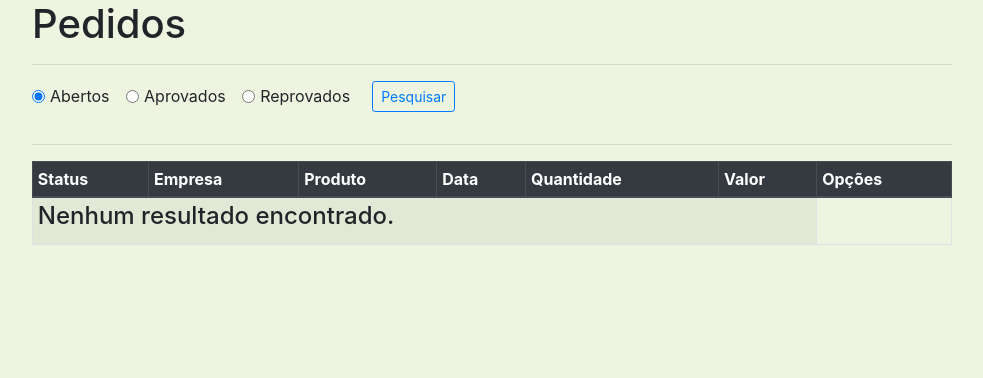
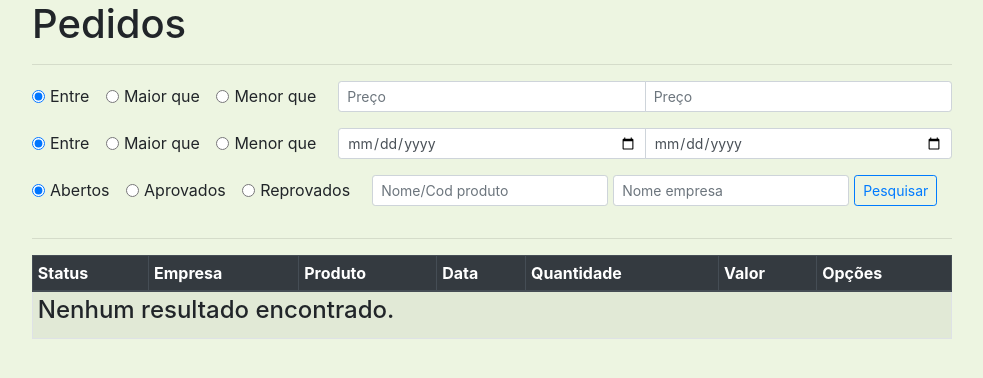
Before and after one commit to vitornr7/estoque-django, a Django app: page /listar_pedidos/ in a window 1280 px wide. Shown: the part 56-434 px from the top of the page, without its empty margins (148-1131 px from the left). Run offline with Django 3.2, Linux system fonts and the light colour scheme; the visitor is signed in with stand-in values (Sample User, id 1); data that the repository does not hold is empty; some libraries are stand-ins or nearby versions.

Commit message:
pedido filtrar data e paginar

```diff
--- a/estoque/templates/estoque/listar_pedidos.html
+++ b/estoque/templates/estoque/listar_pedidos.html
@@ -7,64 +7,36 @@
 <hr>
 
 <form class="form-group" method="GET" action="{% url 'estoque:listar_pedidos' %}">
+    {% include 'estoque/pesquisa/precos.html' %}
+    {% include 'estoque/pesquisa/datas.html' %}
+
     <div class="form-row align-items-center">
         <div class="form-group col-auto">
             <div class="form-check form-check-inline">
-                <input class="form-check-input " type="radio" name="status_pedido" id="radiovalor1" value="aberto"
+                <input class="form-check-input " type="radio" name="status_pedido" id="radiostatus1" value="aberto"
                     checked>
-                <label class="form-check-label" for="radiovalor1">Abertos</label>
+                <label class="form-check-label" for="radiostatus1">Abertos</label>
             </div>
 
             <div class="form-check form-check-inline">
-                <input class="form-check-input" type="radio" name="status_pedido" id="radiovalor2" value="aprovado">
-                <label class="form-check-label" for="radiovalor2">Aprovados</label>
+                <input class="form-check-input" type="radio" name="status_pedido" id="radiostatus2" value="aprovado">
+                <label class="form-check-label" for="radiostatus2">Aprovados</label>
             </div>
 
             <div class="form-check form-check-inline">
-                <input class="form-check-input" type="radio" name="status_pedido" id="radiovalor3" value="reprovado">
-                <label class="form-check-label" for="radiovalor3">Reprovados</label>
+                <input class="form-check-input" type="radio" name="status_pedido" id="radiostatus3" value="reprovado">
+                <label class="form-check-label" for="radiostatus3">Reprovados</label>
             </div>
         </div>
+        {% include 'estoque/pesquisa/produto.html' %}
+        {% if request.user.is_superuser %}
+        {% include 'estoque/pesquisa/empresa.html' %}
+        {% endif %}
         <div class="form-group col">
             <button class="btn btn-outline-primary btn-sm" type="submit">Pesquisar</button>
         </div>
     </div>
 </form>
-
-
-{% comment %}
-<form class="form-group" method="GET" action="{% url 'estoque:listar_produtos' %}">
-    {% include 'estoque/pesquisa/precos.html' %}
-
-    <div class="form-row align-items-center">
-        <div class="form-group col">
-            <input class="form-control form-control-sm" type="text" placeholder="Nome/Cod" aria-label="Search" name="q">
-        </div>
-        <div class="form-group col">
-            <button class="btn btn-outline-primary btn-sm" type="submit">Pesquisar</button>
-        </div>
-    </div>
-</form>
-
-{% if request.user.is_superuser %}
-<a href="{% url 'estoque:cadastrar_produto' %}" class="btn btn-outline-success btn-block btn-sm">Cadastar Produto</a>
-{% endif %}
-
-<hr>
-
-
-<h6>
-    Resultado da busca
-
-    {% if request.GET.q %}
-    | Nome: {{ request.GET.q }}
-    {% else %}
-    | Nome: Tudo
-    {% endif %}
-
-    {% include 'estoque/pesquisa/pesq_preco.html' %}
-</h6>
-{% endcomment %}
 
 <hr>
 
@@ -116,7 +88,7 @@
 
         {% empty %}
         <tr>
-            <td colspan=6>
+            <td colspan=7>
                 <h4>Nenhum resultado encontrado.</h4>
             </td>
         </tr>
@@ -133,7 +105,7 @@
 
     {% if pedidos.has_previous %}
     <li class="page-item"><a class="page-link"
-            href="?status_pedido={{ request.GET.status_pedido }}&page={{ pedidos.previous_page_number }}">Anterior</a>
+            href="?opcao_valor={{ request.GET.opcao_valor }}&valor1={{ request.GET.valor1 }}&valor2={{ request.GET.valor2 }}&opcao_data={{ request.GET.opcao_data }}&d1={{ request.GET.d1 }}&d2={{ request.GET.d2 }}&status_pedido={{ request.GET.status_pedido }}&nome_produto={{ request.GET.nome_produto }}&nome_empresa={{ request.GET.nome_empresa }}&page={{ pedidos.previous_page_number }}">Anterior</a>
     </li>
     {% else %}
     <li class="page-item disabled"><span class="page-link">Anterior</span></li>
@@ -141,7 +113,7 @@
 
     {% if pedidos.has_next %}
     <li class="page-item"><a class="page-link"
-            href="?status_pedido={{ request.GET.status_pedido }}&page={{ pedidos.next_page_number }}">Proxima</a>
+            href="?opcao_valor={{ request.GET.opcao_valor }}&valor1={{ request.GET.valor1 }}&valor2={{ request.GET.valor2 }}&opcao_data={{ request.GET.opcao_data }}&d1={{ request.GET.d1 }}&d2={{ request.GET.d2 }}&status_pedido={{ request.GET.status_pedido }}&nome_produto={{ request.GET.nome_produto }}&nome_empresa={{ request.GET.nome_empresa }}&page={{ pedidos.next_page_number }}">Proxima</a>
     </li>
     {% else %}
     <li class="page-item disabled"><span class="page-link">Proxima</span></li>
--- a/estoque/templates/estoque/pesquisa/datas.html
+++ b/estoque/templates/estoque/pesquisa/datas.html
@@ -17,7 +17,7 @@
     </div>
 
     <div class="form-group col-lg">
-        <div class="input-group">
+        <div class="input-group input-group-sm">
             <input class="form-control" type="date" placeholder="Pesquisar data" aria-label="Search" name="d1">
             <input class="form-control" type="date" placeholder="Pesquisar data" aria-label="Search" name="d2">
         </div>
--- /dev/null
+++ b/estoque/templates/estoque/pesquisa/empresa.html
@@ -0,0 +1,6 @@
+<div class="form-row align-items-center">
+    <div class="form-group col-auto">
+        <input class="form-control form-control-sm" type="text" placeholder="Nome empresa" aria-label="Search"
+            name="nome_empresa">
+    </div>
+</div>
--- /dev/null
+++ b/estoque/templates/estoque/pesquisa/produto.html
@@ -0,0 +1,4 @@
+<div class="form-group col-auto">
+    <input class="form-control form-control-sm" type="text" placeholder="Nome/Cod produto" aria-label="Search"
+        name="nome_produto">
+</div>
--- a/estoque/utilidades.py
+++ b/estoque/utilidades.py
@@ -1,4 +1,5 @@
 from django.core.paginator import Paginator, EmptyPage, PageNotAnInteger
+from datetime import datetime
 
 def filtrar_valor(objs, opcao_valor, valor1, valor2):
     if opcao_valor == 'entre':
--- a/estoque/views.py
+++ b/estoque/views.py
@@ -11,7 +11,7 @@ from django.contrib.auth import authenticate, login, logout
 import csv
 
 from .models import Estoque, Empresa, Produto, PedidosFilial, VendasFilial, ComprasCentral
-from .utilidades import paginar, filtrar_valor
+from .utilidades import paginar, filtrar_valor, converter_data, filtrar_data
 from .forms import ProdutoForm, EstoqueForm, EstoqueAtualizarForm, ComprasCentralForm, VendasFilialForm, PedidosFilialForm, UsuarioForm, FilialForm, ValorCompraCentralForm
 
 
@@ -24,6 +24,11 @@ def listar_produtos(request):
     valor1 = request.GET.get('valor1')
     valor2 = request.GET.get('valor2')
     opcao_valor = request.GET.get('opcao_valor')
+
+    if valor1:
+        valor1 = float(valor1)
+    if valor2:
+        valor2 = float(valor2)
 
     if query:
         produtos = Produto.objects.filter(Q(nome__icontains=query) | Q(
@@ -240,6 +245,22 @@ def filial_pedido(request, pk):
 def listar_pedidos(request):
     page = request.GET.get('page', 1)
     status_pedido = request.GET.get('status_pedido')
+    nome_produto = request.GET.get('nome_produto')
+    nome_empresa = request.GET.get('nome_empresa')
+    d1 = request.GET.get('d1')
+    d2 = request.GET.get('d2')
+    opcao_data = request.GET.get('opcao_data')
+    valor1 = request.GET.get('valor1')
+    valor2 = request.GET.get('valor2')
+    opcao_valor = request.GET.get('opcao_valor')
+
+    if valor1:
+        valor1 = float(valor1)
+    if valor2:
+        valor2 = float(valor2)
+
+    total_ganho = quantidade_vendida = 0
+    data1, data2 = converter_data(opcao_data, d1, d2)
 
     if status_pedido == 'aprovado':
         status_pedido = PedidosFilial.APROVADO
@@ -255,11 +276,19 @@ def listar_pedidos(request):
         pedidos = PedidosFilial.objects.filter(
             Q(status=status_pedido) & Q(empresa=usuario))
 
-    # if query:
-    #     produtos = Produto.objects.filter(Q(nome__icontains=query) | Q(
-    #         codigo__icontains=query))
-    # if produtos:
-    #     produtos = filtrar_valor(produtos, opcao_valor, valor1, valor2)
+    if nome_produto:
+        pedidos = pedidos.filter(Q(produto__nome__icontains=nome_produto) | Q(produto__codigo__icontains=nome_produto))
+
+    if nome_empresa:
+        pedidos = pedidos.filter(Q(empresa__usuario__username__icontains=nome_empresa))
+        #  | Q(empresa__endereco__icontains=nome_empresa)
+
+
+    if pedidos:
+        pedidos = filtrar_data(pedidos, opcao_data, data1, data2)
+        if pedidos:
+            pedidos = filtrar_valor(pedidos, opcao_valor, valor1, valor2)
+
 
     pedidos = paginar(pedidos, page, 3)
 
```
